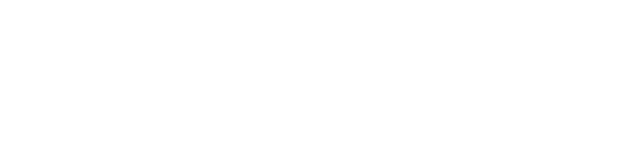
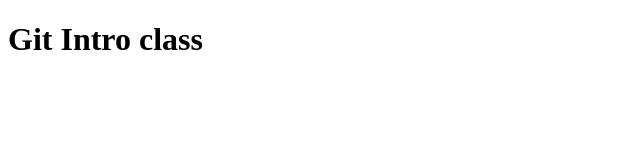
Before and after one commit to ODI120/Corex-cohort1, a plain HTML site: page index.html in a window 1280 px wide. Shown: the whole page, without its empty margins (0-640 px from the left). Drawn offline with Linux system fonts and the light colour scheme.

Commit message:
Updated by Tim

```diff
--- a/index.html
+++ b/index.html
@@ -6,6 +6,6 @@
     <title>Document</title>
 </head>
 <body>
-
+    <h1>Git Intro class</h1>
 </body>
 </html>
```
